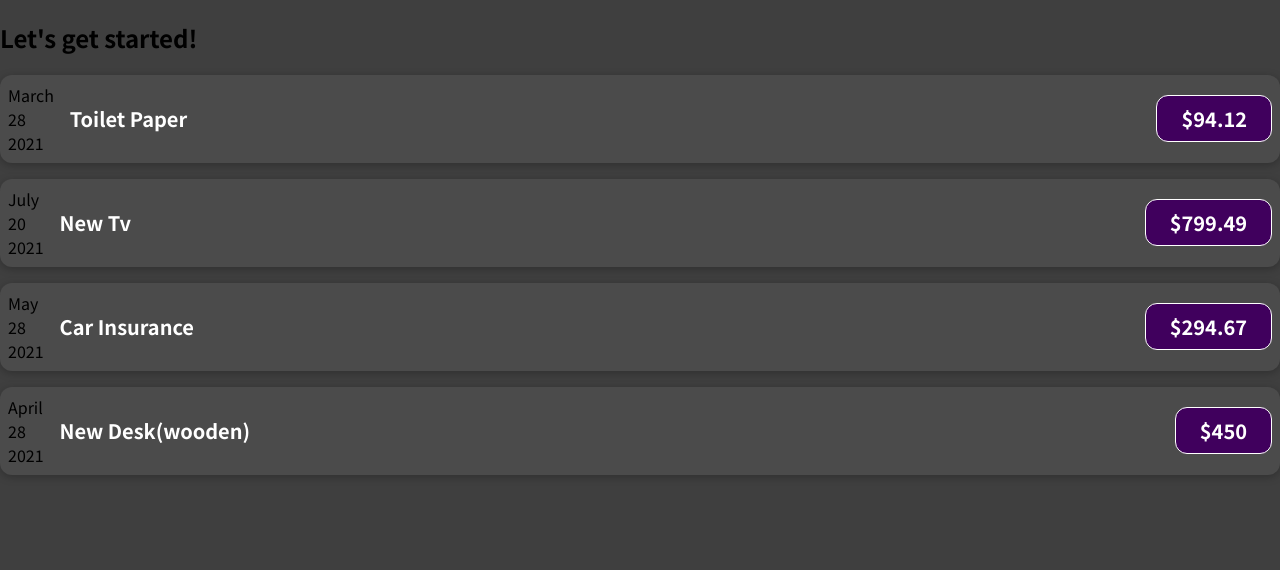
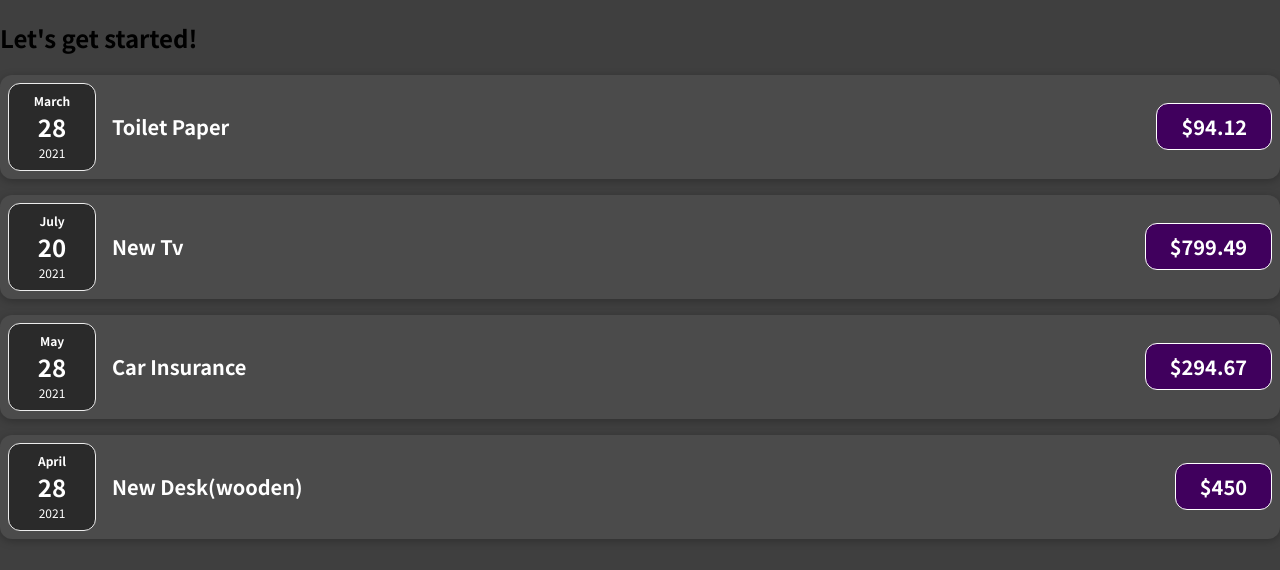
Before and after one commit to betiiy-haile/Expence-Tracker-App, a JavaScript app: page / in a window 1280 px wide. Shown: the top 570 px of the page. Built offline with nearby package versions, Linux system fonts and the light colour scheme.

Commit message:
Splitting ExpenseDate from ExpenseItem Component

```diff
--- a/src/App.js
+++ b/src/App.js
@@ -36,22 +36,22 @@ function App() {
           title={expences[0].title}
           date={expences[0].date}
           amount={expences[0].amount}
-        ></ExpenseItem>
+        />
         <ExpenseItem
           title={expences[1].title}
           date={expences[1].date}
           amount={expences[1].amount}
-        ></ExpenseItem>
+        />
         <ExpenseItem
           title={expences[2].title}
           date={expences[2].date}
           amount={expences[2].amount}
-        ></ExpenseItem>
+        />
         <ExpenseItem
           title={expences[3].title}
           date={expences[3].date}
           amount={expences[3].amount}
-        ></ExpenseItem>
+        />
       </div>
     );
   }
--- /dev/null
+++ b/src/components/ExpenseDate.css
@@ -0,0 +1,26 @@
+.expense-date {
+    display: flex;
+    flex-direction: column;
+    width: 5.5rem;
+    height: 5.5rem;
+    border: 1px solid #ececec;
+    background-color: #2a2a2a;
+    color: white;
+    border-radius: 12px;
+    align-items: center;
+    justify-content: center;
+}
+
+.expense-date__month {
+    font-size: 0.75rem;
+    font-weight: bold;
+}
+
+.expense-date__year {
+    font-size: 0.75rem;
+}
+
+.expense-date__day {
+    font-size: 1.5rem;
+    font-weight: bold;
+}
--- /dev/null
+++ b/src/components/ExpenseDate.js
@@ -0,0 +1,18 @@
+import "./ExpenseDate.css"
+
+function ExpenseDate(props) {
+
+    const month = props.date.toLocaleString("en-US", { month: "long" });
+    const day = props.date.toLocaleString("en-US", { day: "2-digit" });
+    const year = props.date.getFullYear();
+
+  return (
+    <div className="expense-date">
+      <div className="expense-date__month">{month}</div>
+      <div className="expense-date__day">{day}</div>
+      <div className="expense-date__year">{year}</div>
+    </div>
+  );
+}
+
+export default ExpenseDate
--- a/src/components/ExpenseItem.js
+++ b/src/components/ExpenseItem.js
@@ -1,19 +1,11 @@
-// import React from 'react'
+import ExpenseDate from "./ExpenseDate";
 import "./ExpenseItem.css"
 
 function ExpenseItem(props) {
 
-  const month = props.date.toLocaleString("en-US", {month: "long"})
-  const day = props.date.toLocaleString("en-US", { day: "2-digit" });
-  const year = props.date.getFullYear()
-
   return (
     <div className="expense-item">
-      <div>
-        <div>{month}</div>
-        <div>{day}</div>
-        <div>{year}</div>
-      </div>
+      <ExpenseDate date={props.date}/>
       <div className="expense-item__description">
         <h2>{props.title}</h2>
         <div className="expense-item__price">${props.amount}</div>
```
